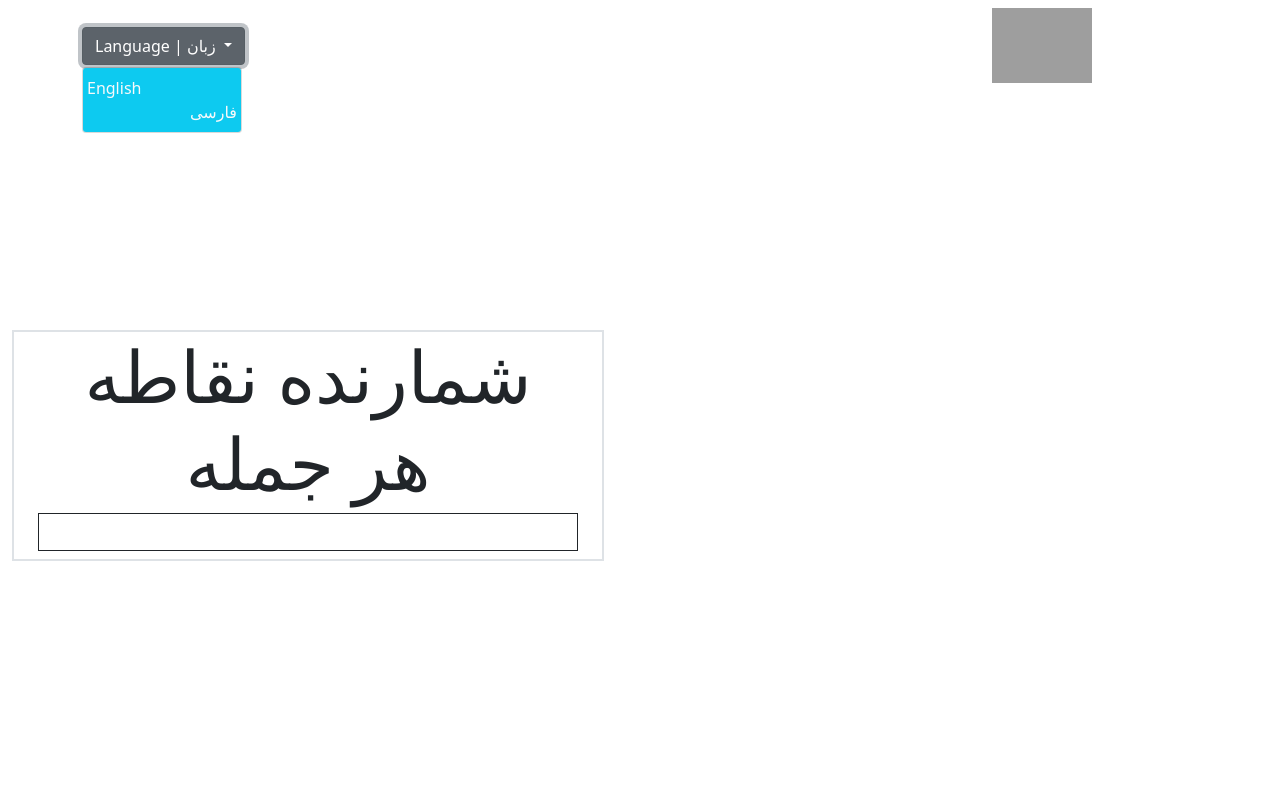
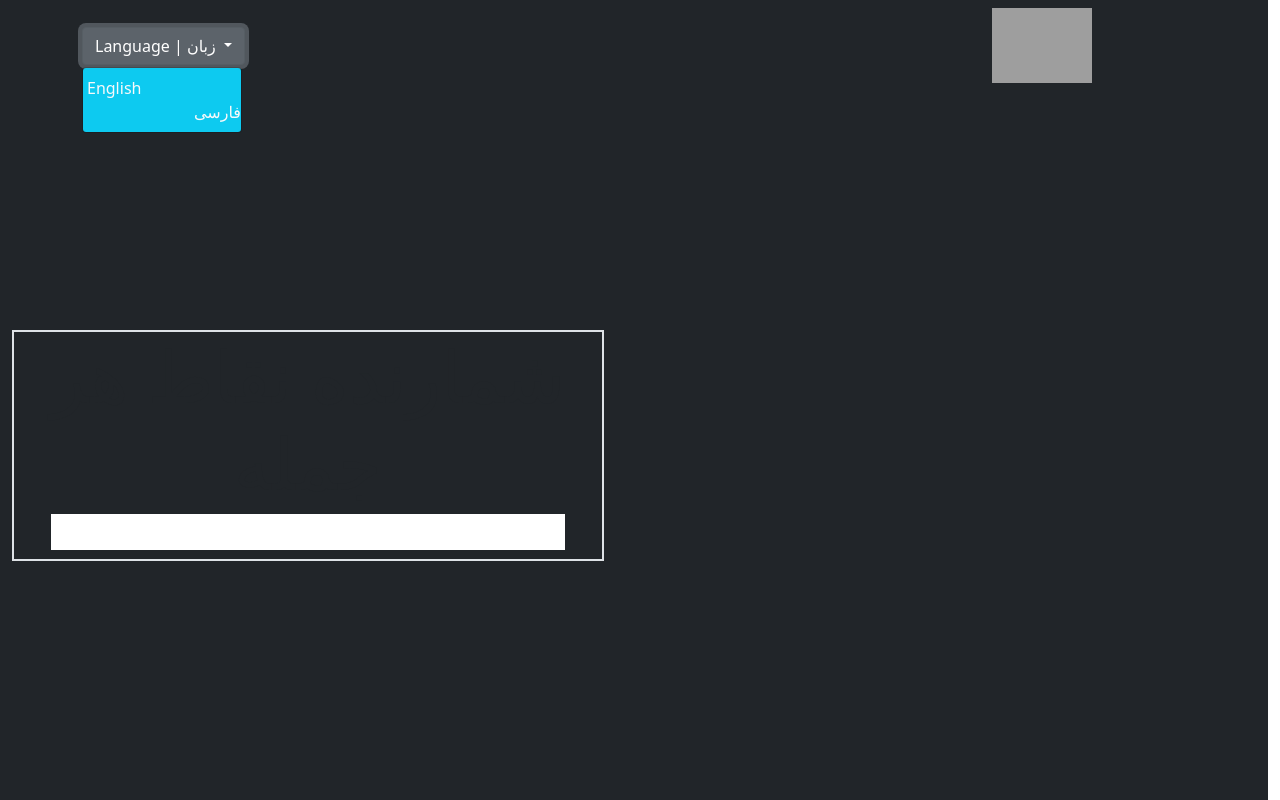
Before and after one commit to Sina-Ebadollahi/DotCounterFA, a Vue app: page / in a window 1280 px wide. Both pictures are taken after a click on the button "Language | زبان". Built offline with nearby package versions, Linux system fonts and the light colour scheme; grey boxes are pictures that could not be loaded.

Commit message:
added background change and theme change and developing lang change

```diff
--- a/src/App.vue
+++ b/src/App.vue
@@ -1,24 +1,50 @@
 <template>
   <!-- <img alt="Vue logo" src="./assets/logo.png"> -->
   <!-- <HelloWorld msg="Welcome to Your Vue.js App"/> -->
-  <Navbar />
-  <CardComp />
+  <section :class="bg">
+    <Navbar :appTheme="theme" :themeChanger="themeChanger" :changeLang="changeLang" />
+  <CardComp :appTheme="theme"  />
+  </section>
 </template>
 
 <script>
 import CardComp from "./components/Card-comp.vue";
-// import HelloWorld from './components/HelloWorld.vue'
-// import CardVue from './components/Card.vue'
 import Navbar from './components/Navbar.vue'
 export default {
+  data(){
+    return{
+      theme:'Light',
+      bg: "container-fluid  row min-vh-100 bg-dark",
+      lang: "Fa"
+    }
+  },
   name: 'App',
   components: {
     CardComp,
     Navbar
 },
-    mounted(){
-      document.getElementById('app').className = 'container-fluid bg-white row min-vh-100 '
-    },
+    methods:{
+      themeChanger(newVal){
+        this.theme = newVal;
+        this.checkBackground()
+      },
+      checkBackground(){
+        if(this.theme == "Dark"){
+        this.bg = "container-fluid  row min-vh-100 bg-white"
+      }
+      else if(this.theme == "Light"){
+        this.bg = "container-fluid row min-vh-100 bg-dark"
+      }
+
+      },
+      changeLang(newLang){
+        console.log(this.lang);
+                this.lang = newLang;
+            }
+      },
+
+
+
 
 }
 </script>
--- a/src/components/Card-comp.vue
+++ b/src/components/Card-comp.vue
@@ -2,7 +2,7 @@
     <div class="col-6  align-items-center">
         <div class="container-fluid row border border-2">
             <div class="container">
-                <h1 class="display-2 text-center">شمارنده نقاطه هر جمله</h1>
+                <h1 class="display-2 text-center">{{ headerData }}</h1>
             </div>
             <h1 class="display-6 text-center fw-bold " v-if="dotsCount != 0">{{ dotsCount }} : تعداد نقاط </h1>
         <div class="container border border-dark fw-bold h3">
@@ -41,7 +41,11 @@ const chars = {
             return{
                 inpVal : "",
                 dotsCount: 0,
+                headerData: "شمارنده نقاط هر جمله"
             }
+        },
+        updated(){
+            this.lang == 'En' ? this.headerData = "counter of any sentence" : this.headerData = "شمارنده نقاط هر جمله";
         },
         methods:{
             changeInpVal(e){
@@ -63,8 +67,14 @@ const chars = {
                         }
                     }
                 }
-            }
+            },
+
         },
+        props:{
+            appTheme: String,
+            lang:String
+
+        }
 
     }
 </script>
--- a/src/components/Navbar.vue
+++ b/src/components/Navbar.vue
@@ -7,8 +7,8 @@
                         Language | زبان
                     </button>
                     <ul class="dropdown-menu bg-info text-light" aria-labelledby="dropdownMenuButton1">
-                        <li class="ms-1">English</li>
-                        <li class="text-end me-1">فارسی</li>
+                        <li @click="changeLang('En')" class="ms-1" style="cursor: pointer;">English</li>
+                        <li @click="changeLang('Fa')" class="text-end" style="cursor: pointer; ">فارسی</li>
                     </ul>
                 </div>
             </div>
@@ -23,20 +23,29 @@
 export default{
     data(){
         return{
-            theme: 'Light'
+
         }
     },
     methods:{
         changeTheme(e){
-            this.theme == 'Light' ? this.theme = 'Dark' : this.theme = "Light";
+            this.appTheme == 'Light' ? this.themeChanger('Dark') : this.themeChanger('Light') ;
         },
         checkTheme(){
-            if(this.theme == 'Light'){
+            if(this.appTheme == 'Light'){
                 return 'https://repository-images.githubusercontent.com/463612134/d106e3cd-9f44-4b5f-af09-8a703b0427a5'
-            }else if(this.theme == 'Dark'){
+            }else if(this.appTheme == 'Dark'){
                 return 'https://i.ibb.co/bmbHzxg/t.png'
             }
+
         }
+    },
+    props:{
+        appTheme: String,
+        themeChanger: {
+            type: Function,
+
+        },
+        changeLang: Function
     }
 
 }
```
